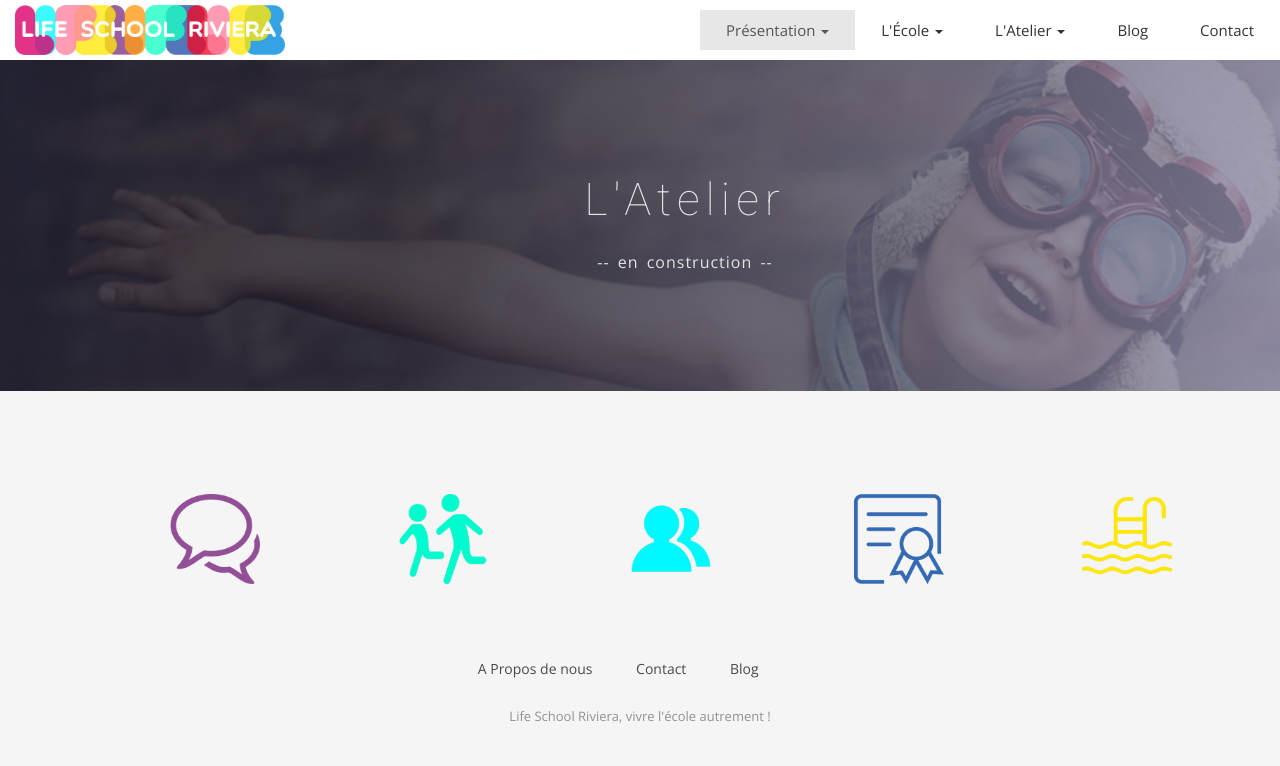
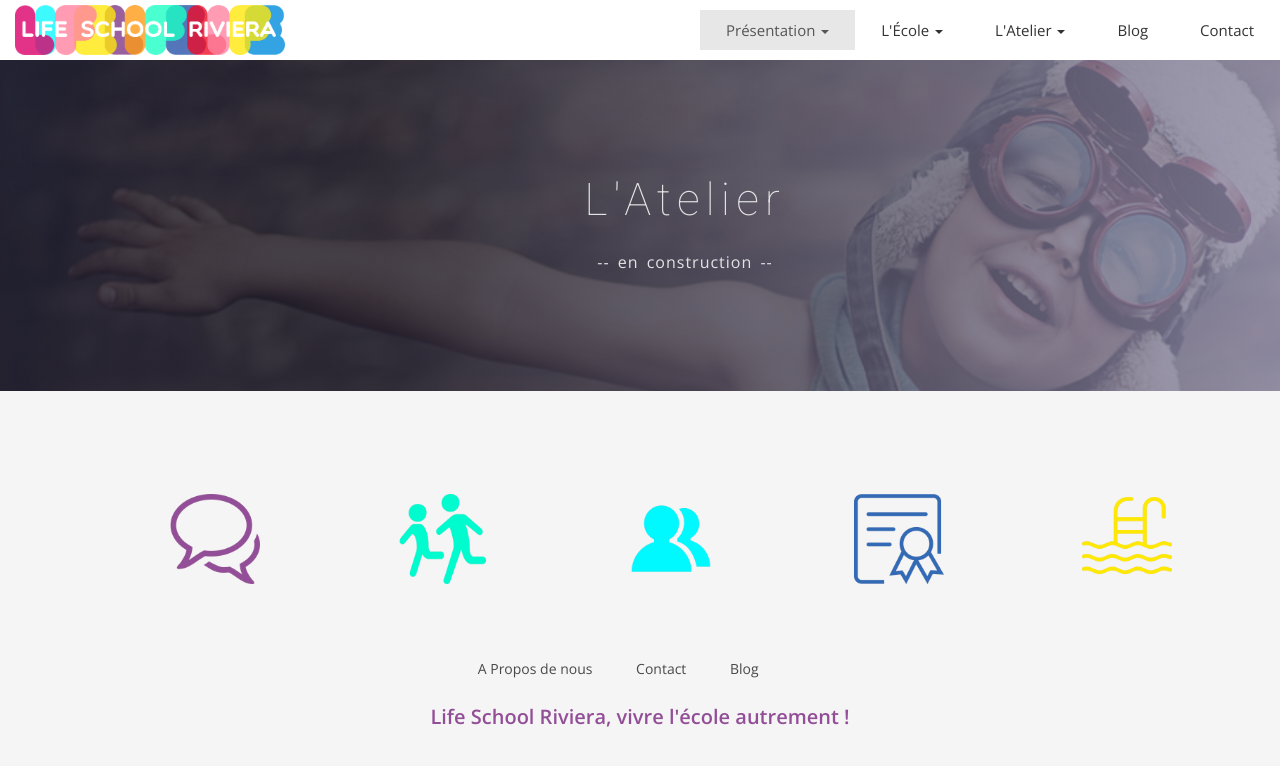
Before and after one commit to midjoule/lifeschool, a Jekyll site: the page built from studio.html, in a window 1280 px wide. Shown: the top 766 px of the page. Built offline with Jekyll 4.4.1, drawn with Linux system fonts in a browser that asks for light colours; nearby versions of some CDN libraries; some web fonts are replaced.

Commit message:
Update airspace.css

```diff
--- a/css/airspace.css
+++ b/css/airspace.css
@@ -801,9 +801,10 @@ footer {
   padding-bottom: 55px;
 }
 footer p {
-  font-size: 13px;
-  line-height: 25px;
-  color: #919191;
+    font-size: 2rem;
+    line-height: 25px;
+    color: rgb(147,78,152);
+    font-weight: 600;
 }
 footer a {
   color: #595959;
```
